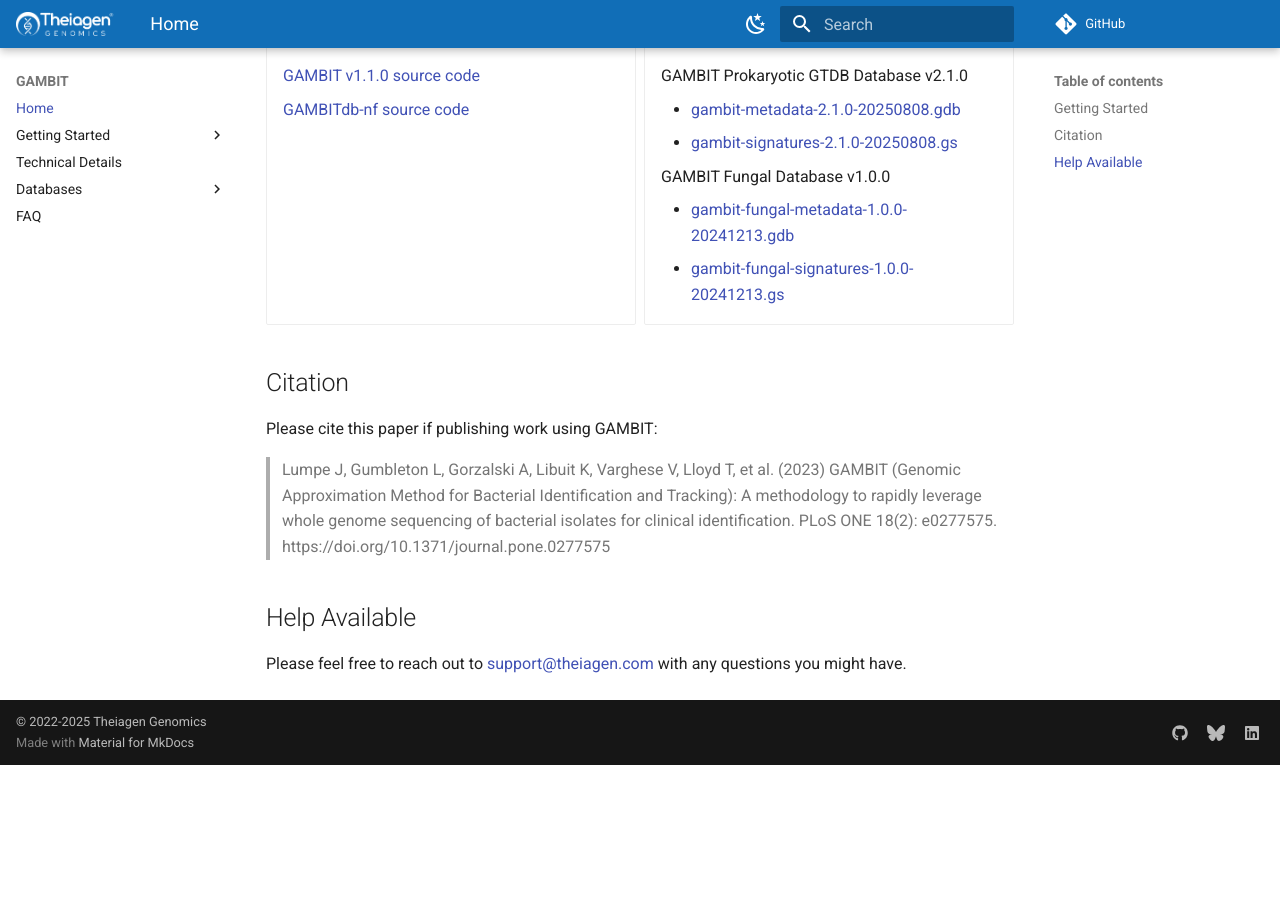
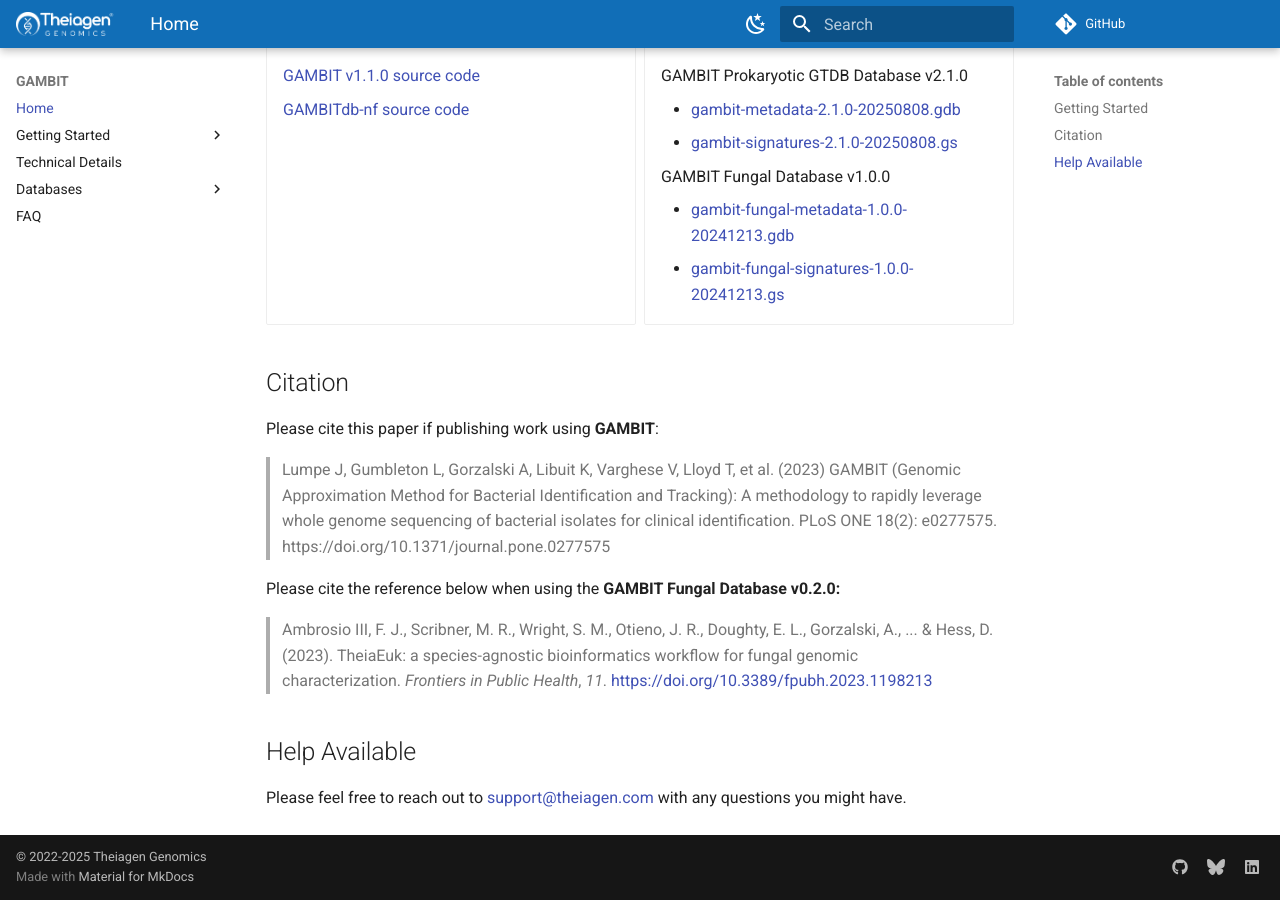
Before and after one commit to gambit-suite/gambit-docs, an MkDocs documentation site: the page built from docs/index.md, in a window 1280 px wide and 900 px high, scrolled down 1250 px. Built offline with MkDocs 1.6.1 and Material for MkDocs 9.7.7, drawn with Linux system fonts in a browser that asks for light colours; comment, search, counter and statistics services are not loaded; before the commit the page ends 2015 px from its top, so only the background shows below that.

Commit message:
update citations

```diff
--- a/docs/index.md
+++ b/docs/index.md
@@ -62,9 +62,13 @@
 
 ## Citation
 
-Please cite this paper if publishing work using GAMBIT:
+Please cite this paper if publishing work using **GAMBIT**:
 
 > Lumpe J, Gumbleton L, Gorzalski A, Libuit K, Varghese V, Lloyd T, et al. (2023) GAMBIT (Genomic Approximation Method for Bacterial Identification and Tracking): A methodology to rapidly leverage whole genome sequencing of bacterial isolates for clinical identification. PLoS ONE 18(2): e0277575. https://doi.org/10.1371/journal.pone.0277575
+
+Please cite the reference below when using the **GAMBIT Fungal Database v0.2.0:**
+
+> Ambrosio III, F. J., Scribner, M. R., Wright, S. M., Otieno, J. R., Doughty, E. L., Gorzalski, A., ... & Hess, D. (2023). TheiaEuk: a species-agnostic bioinformatics workflow for fungal genomic characterization. _Frontiers in Public Health_, _11_. <https://doi.org/10.3389/fpubh.2023.1198213>
 
 ## Help Available
 
```
